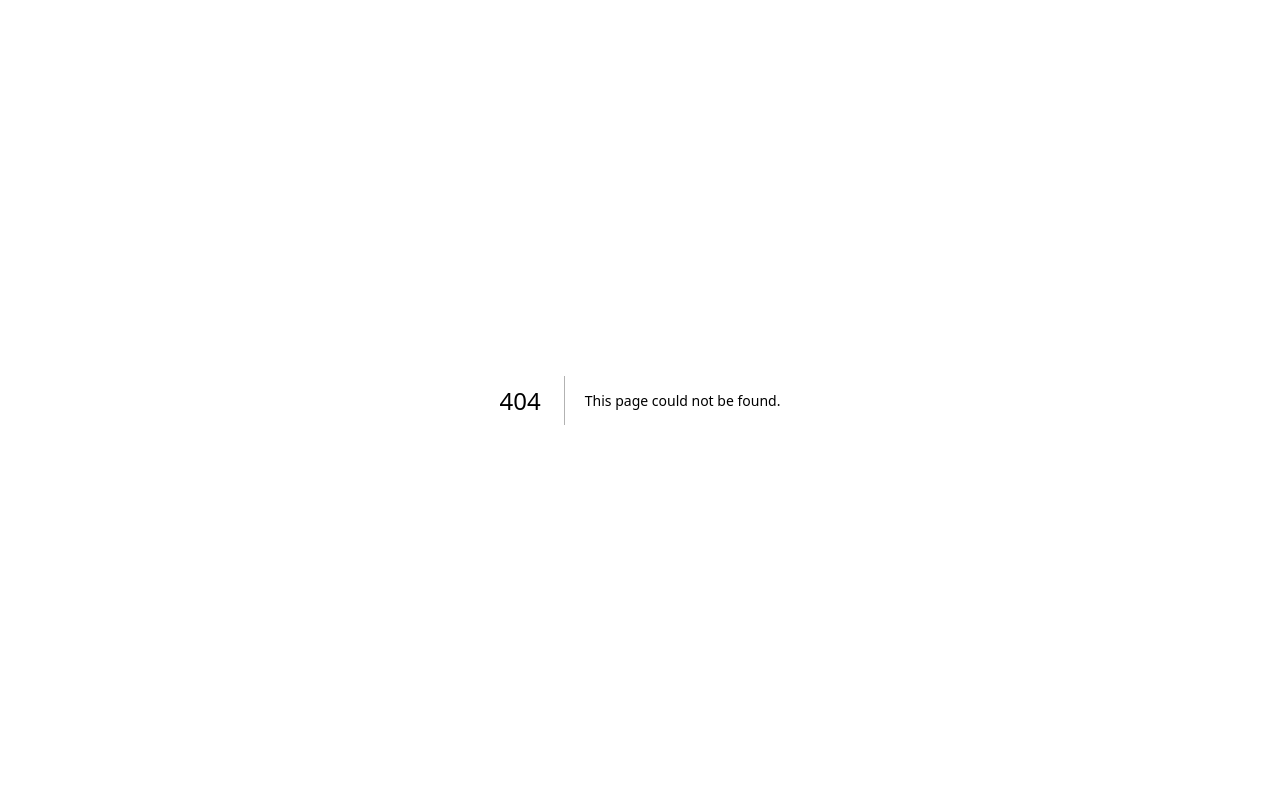
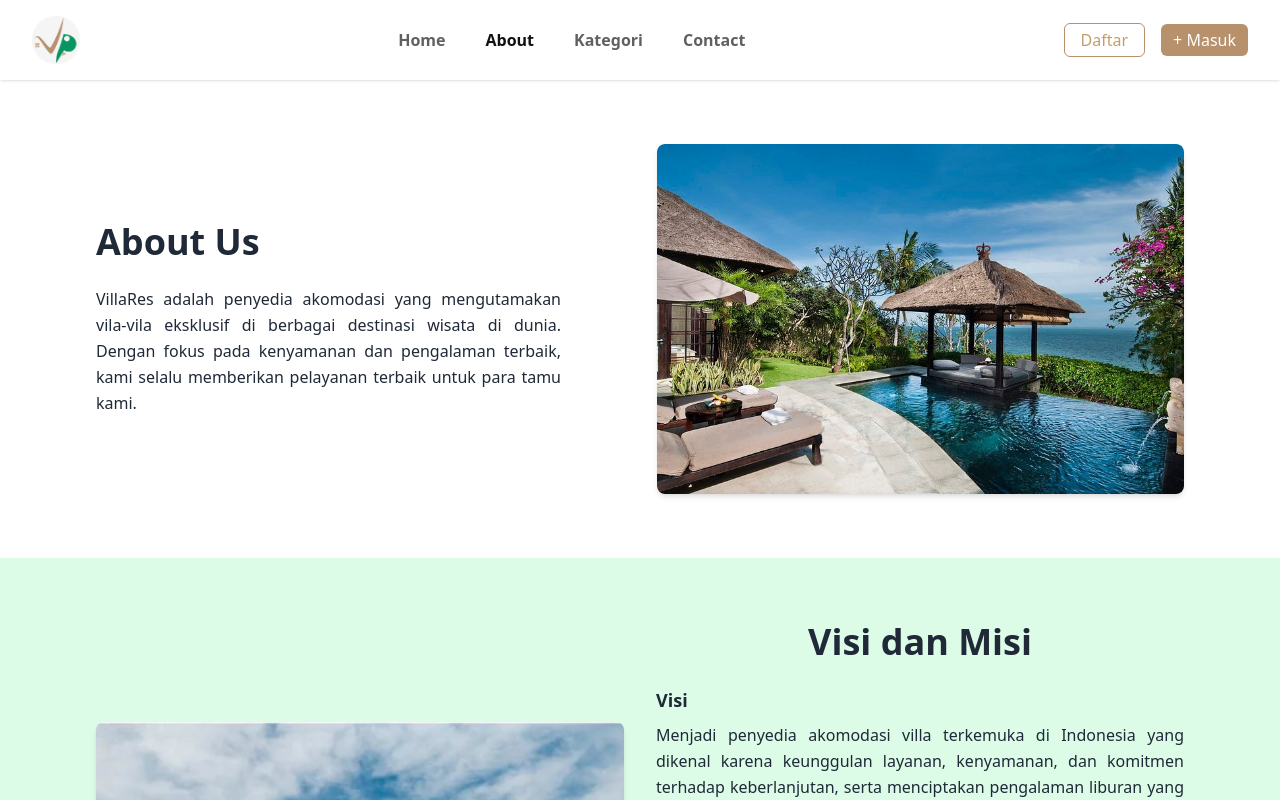
Before and after one commit to kevinmpandoh/frontend-villaplace, a Next.js app: page /about in a window 1280 px wide. Before the commit this address had no page. Shown: the top 800 px of the page. Built offline with nearby package versions, Linux system fonts and the light colour scheme.

Commit message:
fix: page route

```diff
--- /dev/null
+++ b/src/app/(admin)/dashboard/page.tsx
@@ -0,0 +1,7 @@
+import React from "react";
+
+const Dashboard = () => {
+    return <div>Dashboard</div>;
+};
+
+export default Dashboard;
--- a/src/app/auth/registUser/page.tsx
+++ b/src/app/(auth)/registMitra/page.tsx
@@ -1,10 +1,10 @@
-// pages/registerUser.tsx
+// pages/registerMitra.tsx
 import React from "react";
 import Image from "next/image";
 import Link from "next/link";
-import RegisFormUser from "@/components/Auth/RegisFormUser";
+import RegisFormMitra from "@/components/Auth/RegisFormMitra";
 
-const RegisterUser = () => {
+const RegisterMitra = () => {
   return (
     <div className="flex min-h-screen">
       <div className="w-full md:w-1/2 flex flex-col justify-center items-center p-8 bg-white">
@@ -17,11 +17,11 @@ const RegisterUser = () => {
           />
         </div>
 
-        <RegisFormUser />
+        <RegisFormMitra />
 
         <p className="mt-4 text-gray-500">
           Sudah punya akun?{" "}
-          <Link href="/auth/login" className="text-green-600 hover:underline">
+          <Link href="/login" className="text-green-600 hover:underline">
             Masuk
           </Link>
         </p>
@@ -40,4 +40,4 @@ const RegisterUser = () => {
   );
 };
 
-export default RegisterUser;
+export default RegisterMitra;
--- a/src/app/auth/registMitra/page.tsx
+++ b/src/app/(auth)/registUser/page.tsx
@@ -1,10 +1,10 @@
-// pages/registerMitra.tsx
+// pages/registerUser.tsx
 import React from "react";
 import Image from "next/image";
 import Link from "next/link";
-import RegisFormMitra from "@/components/Auth/RegisFormMitra";
+import RegisFormUser from "@/components/Auth/RegisFormUser";
 
-const RegisterMitra = () => {
+const RegisterUser = () => {
   return (
     <div className="flex min-h-screen">
       <div className="w-full md:w-1/2 flex flex-col justify-center items-center p-8 bg-white">
@@ -17,11 +17,11 @@ const RegisterMitra = () => {
           />
         </div>
 
-        <RegisFormMitra />
+        <RegisFormUser />
 
         <p className="mt-4 text-gray-500">
           Sudah punya akun?{" "}
-          <Link href="/auth/login" className="text-green-600 hover:underline">
+          <Link href="/login" className="text-green-600 hover:underline">
             Masuk
           </Link>
         </p>
@@ -40,4 +40,4 @@ const RegisterMitra = () => {
   );
 };
 
-export default RegisterMitra;
+export default RegisterUser;
--- a/src/app/user/category/page.tsx
+++ b/src/app/(user)/category/page.tsx
@@ -18,7 +18,7 @@ interface VillaProps {
 
 const VillaCard = ({ villaId, name, location, price, imageUrl, numBedrooms, numBathrooms }: VillaProps) => {
   return (
-    <Link href={`/user/category/${villaId}`}>
+    <Link href={`/category/${villaId}`}>
       <div className="bg-white rounded-lg shadow-md overflow-hidden flex cursor-pointer">
 
         {/* Image Section */}
--- a/src/app/user/contact/page.tsx
+++ b/src/app/(user)/contact/page.tsx
@@ -84,7 +84,7 @@ const Contact = () => {
           {/* Contact Info */}
         <div className="flex flex-col justify-center items-center">
             <h2 className="text-4xl font-bold mb-6 text-center">Let’s talk with us</h2>
-            <p className="text-gray-700 mb-8 text-center lg:text-left">
+            <p className="text-gray-700 mb-8 text-center">
                 Have questions or need assistance? Reach out to our support team anytime.
                 We’re here to help you resolve issues, answer queries, and ensure you have
                 the best experience possible.
@@ -94,19 +94,19 @@ const Contact = () => {
             <div className="mt-8">
                 <h3 className="text-xl font-semibold mb-4 text-center">Connect with us</h3>
                 <div className="flex gap-6 justify-center lg:justify-start">
-                    <Link href="/">
+                    <Link href="/contact">
                         <MailOutlineIcon className="w-10 h-10 flex items-center justify-center rounded-full"/>
                     </Link>
 
-                    <Link href="/">
+                    <Link href="/contact">
                         <PhoneIcon className="w-10 h-10 flex items-center justify-center"/>
                     </Link>
 
-                    <Link href="/">
+                    <Link href="/contact">
                         <TwitterIcon className="w-10 h-10 flex items-center justify-center"/>
                     </Link>
 
-                    <Link href="/">
+                    <Link href="/contact">
                         <FacebookIcon className="w-10 h-10 flex items-center justify-center"/>
                     </Link>
                 </div>
--- a/src/app/page.tsx
+++ b/src/app/page.tsx
@@ -196,7 +196,7 @@ const HomePage = () => {
           ))}
         </div>
         <div className="text-end mt-10">
-          <Link href="/user/category">
+          <Link href="/category">
             <button className="text-green-600 hover:text-green-700 font-bold">
               Klik untuk lainnya..
             </button>
--- a/src/components/Auth/LoginForm.tsx
+++ b/src/components/Auth/LoginForm.tsx
@@ -115,7 +115,7 @@ const LoginForm = () => {
         <p className="text-center text-gray-600">
           Tidak punya akun?{" "}
           <Link
-            href={isUser ? "/auth/registUser" : "/auth/registMitra"}
+            href={isUser ? "/registUser" : "/registMitra"}
             className="text-black font-bold"
           >
             Daftar sekarang
--- a/src/components/Navbar.tsx
+++ b/src/components/Navbar.tsx
@@ -64,21 +64,21 @@ const Navbar: React.FC = () => {
               </Link>
             </li>
             <li>
-              <Link href={"/user/about"}
-                className={currentPath === "/user/about" ? "text-[#111111] font-bold" : "text-[#606060] hover:text-[#111111] font-semibold"}>
+              <Link href={"/about"}
+                className={currentPath === "/about" ? "text-[#111111] font-bold" : "text-[#606060] hover:text-[#111111] font-semibold"}>
                 About
               </Link>
             </li>
             <li>
-              <Link href={"/user/category"}
-                className={currentPath === "/user/category" ? "text-[#111111] font-bold" : "text-[#606060] hover:text-[#111111] font-semibold"}
+              <Link href={"/category"}
+            className={currentPath === "/category" ? "text-[#111111] font-bold" : "text-[#606060] hover:text-[#111111] font-semibold"}
               >
                 Kategori
               </Link>
             </li>
             <li>
-              <Link href={"/user/contact"}
-                className={currentPath === "/user/contact" ? "text-[#111111] font-bold" : "text-[#606060] hover:text-[#111111] font-semibold"}
+              <Link href={"/contact"}
+                className={currentPath === "/contact" ? "text-[#111111] font-bold" : "text-[#606060] hover:text-[#111111] font-semibold"}
               >
                 Contact
               </Link>
@@ -96,12 +96,12 @@ const Navbar: React.FC = () => {
             <DropdownUser />
           ) : (
             <div className="flex items-center space-x-4">
-              <Link href="/auth/registUser">
+              <Link href="/registUser">
                 <button className="border border-[#B7906C] text-[#C59E6C] hover:text-gray-900 px-4 py-1 rounded-md">
                   Daftar
                 </button>
               </Link>
-              <Link href="/auth/login">
+              <Link href="/login">
                 <button className="bg-[#B7906C] text-white px-3 py-1 rounded-md hover:bg-[#9e7850]">
                   + Masuk
                 </button>
```
Also changed, not shown: src/app/(auth)/login/admin/page.tsx (renamed from src/app/auth/login/admin/page.tsx), src/app/(auth)/login/page.tsx (renamed from src/app/auth/login/page.tsx), src/app/(user)/about/page.tsx (renamed from src/app/user/about/page.tsx), src/app/(user)/category/[villaId]/page.tsx (renamed from src/app/user/category/[villaId]/page.tsx).
